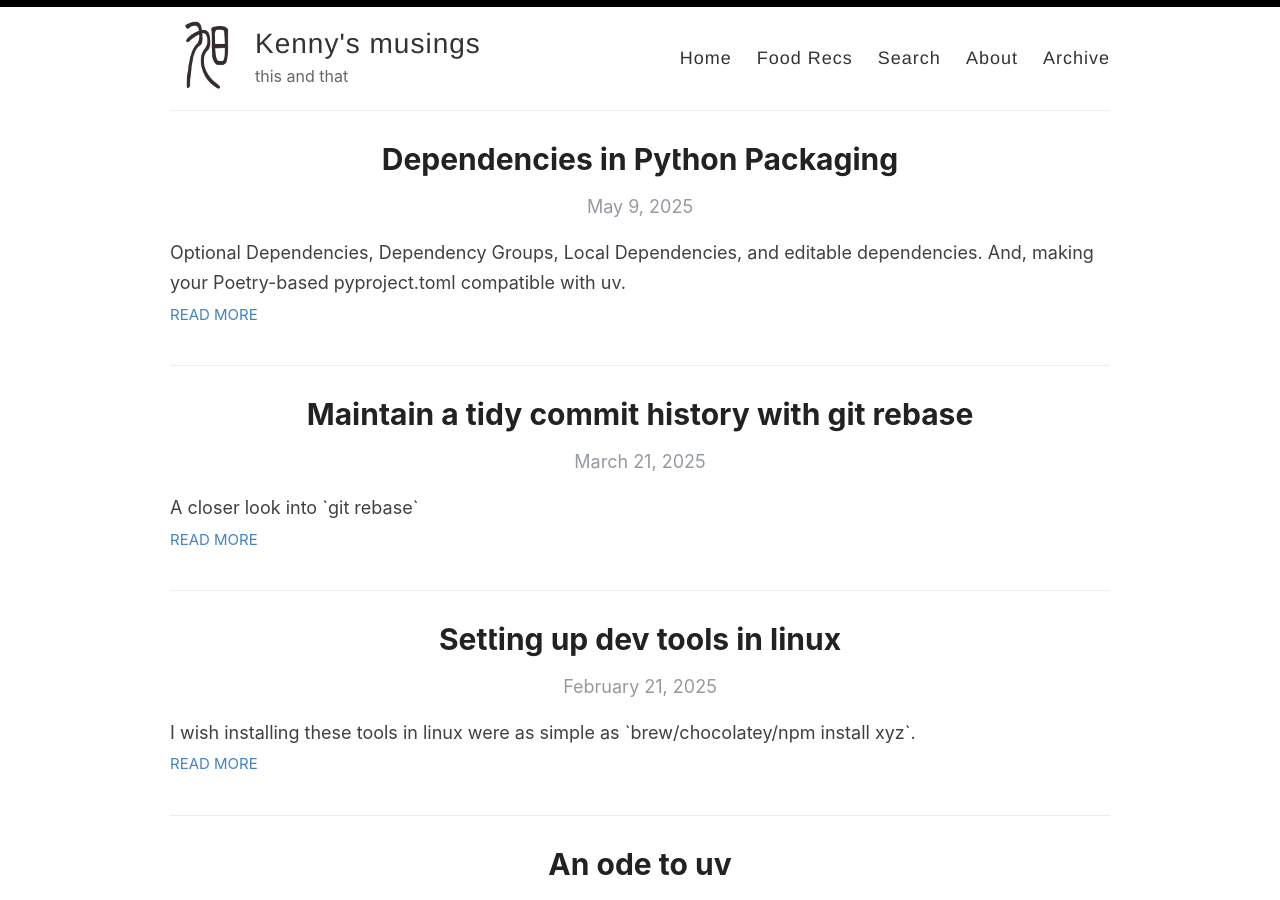
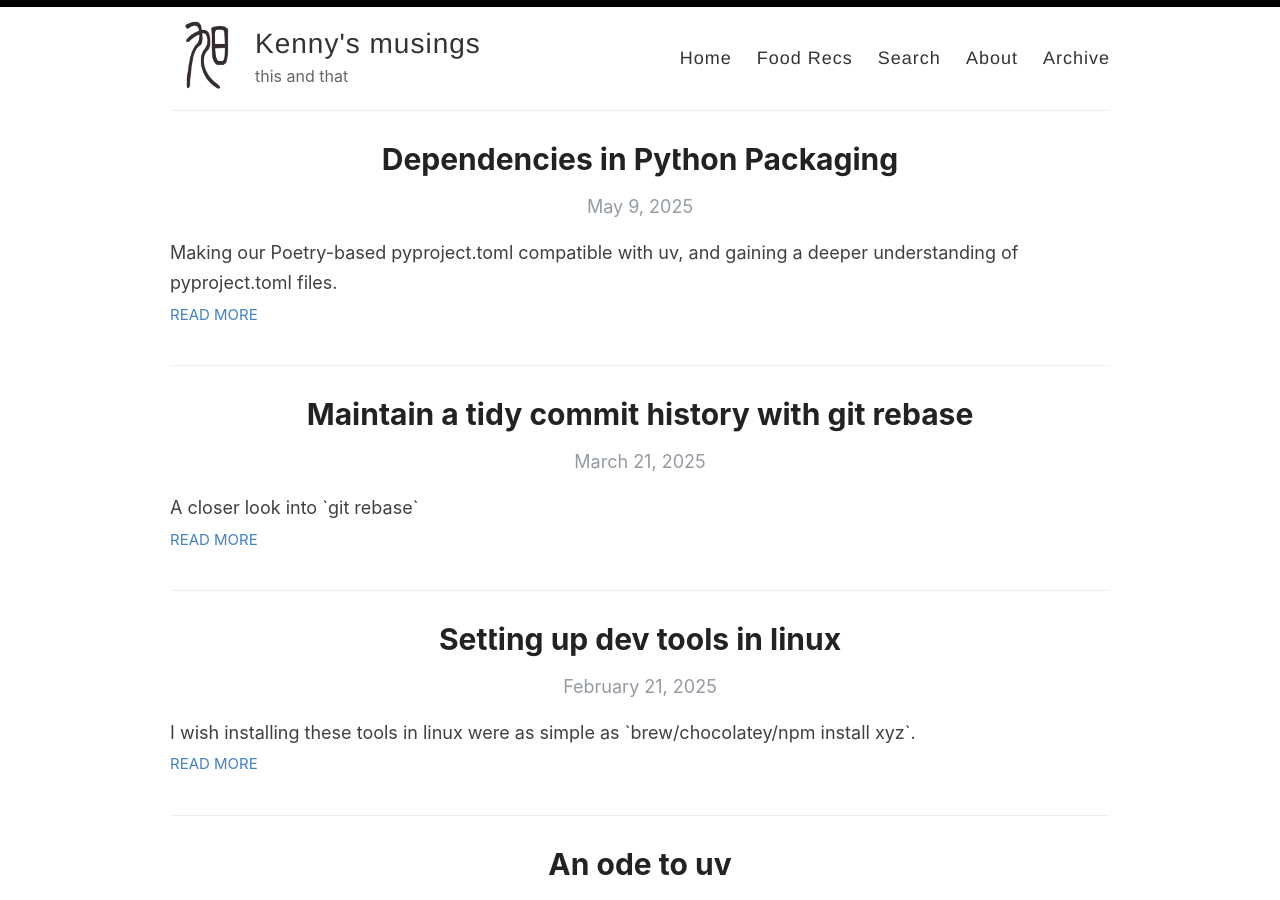
Before and after one commit to kfchou/kfchou.github.io, a Jekyll site: the page built from index.html, in a window 1280 px wide and 900 px high. Built offline with Jekyll 4.4.1, drawn with Linux system fonts in a browser that asks for light colours; the list of posts is cut into pages by our own code.

Commit message:
update excerpt

```diff
--- a/_posts/2025-05-09-package-depdencies.md
+++ b/_posts/2025-05-09-package-depdencies.md
@@ -1,8 +1,8 @@
 ---
 layout: post
 title:  Dependencies in Python Packaging
-categories: [python, tutorials, poetry, uv]
-excerpt: Optional Dependencies, Dependency Groups, Local Dependencies, and editable dependencies. And, making your Poetry-based pyproject.toml compatible with uv.
+categories: [python, tutorials, poetry, uv, dependency management]
+excerpt: Making our Poetry-based pyproject.toml compatible with uv, and gaining a deeper understanding of pyproject.toml files.
 ---
 
 Managing dependencies in Python projects can be challenging, especially when working across different tools and build systems. Poetry, a popular dependency management and packaging tool, simplifies many aspects of this process but introduces its own nuances. With the release of Poetry 2.x in January 2025, significant changes were made to align with Python Enhancement Proposals (PEPs), improving compatibility with other tools like uv.
```
